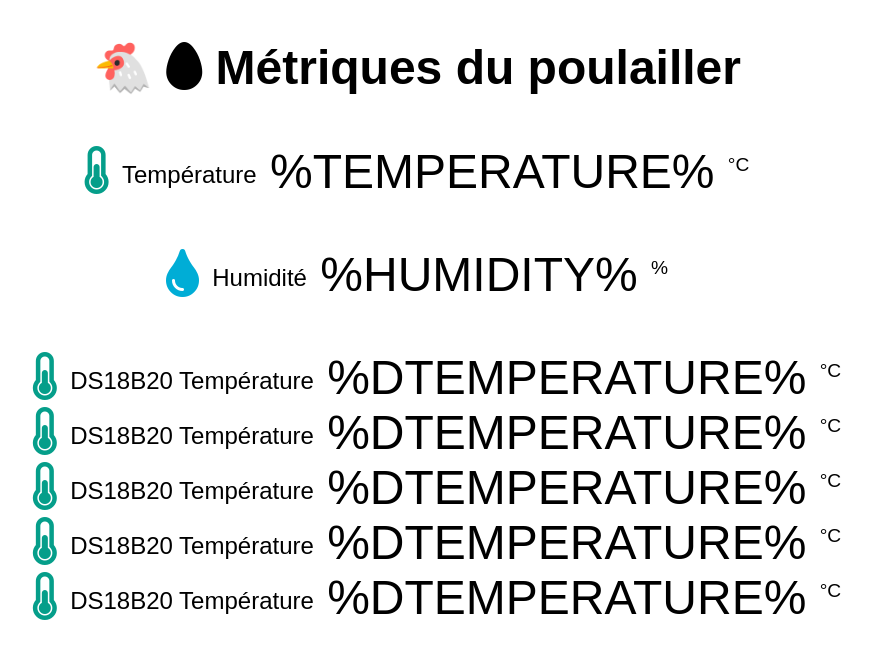
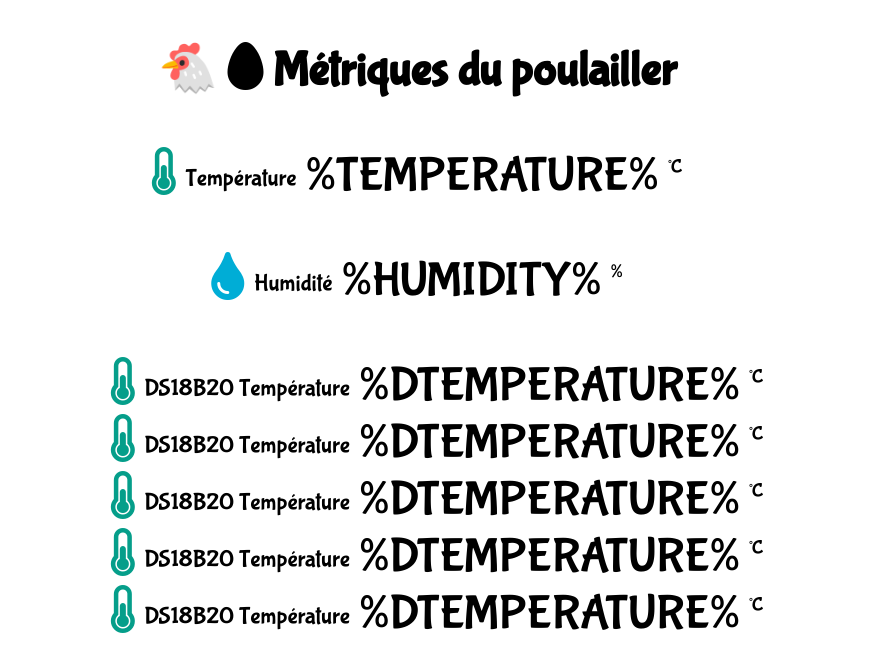
Before and after one commit to SamuelLarkin/poulailler.IoT.platformio, a plain HTML site: page data/index.html in a window 1280 px wide. Shown: the whole page, without its empty margins (223-1095 px from the left). Drawn offline with Linux system fonts and the light colour scheme; no server answers.

Commit message:
Changed font.

```diff
--- a/data/index.html
+++ b/data/index.html
@@ -4,12 +4,16 @@
   <meta charset="UTF-8">
   <meta name="viewport" content="width=device-width, initial-scale=1">
   <link rel="stylesheet" href="https://use.fontawesome.com/releases/v5.7.2/css/all.css" integrity="sha384-fnmOCqbTlWIlj8LyTjo7mOUStjsKC4pOpQbqyi7RrhN7udi9RwhKkMHpvLbHG9Sr" crossorigin="anonymous">
+  <!-- <link href="https://fonts.googleapis.com/css2?family=Permanent+Marker&display=swap" rel="stylesheet"> -->
+  <link href="https://fonts.googleapis.com/css2?family=Bubblegum+Sans&display=swap" rel="stylesheet">
   <style>
     html {
      font-family: Arial;
      display: inline-block;
      margin: 0px auto;
      text-align: center;
+     /* font-family: 'Permanent Marker', cursive; */
+     font-family: 'Bubblegum Sans', cursive;
     }
     h2 { font-size: 3.0rem; }
     li, p { font-size: 3.0rem; }
```
